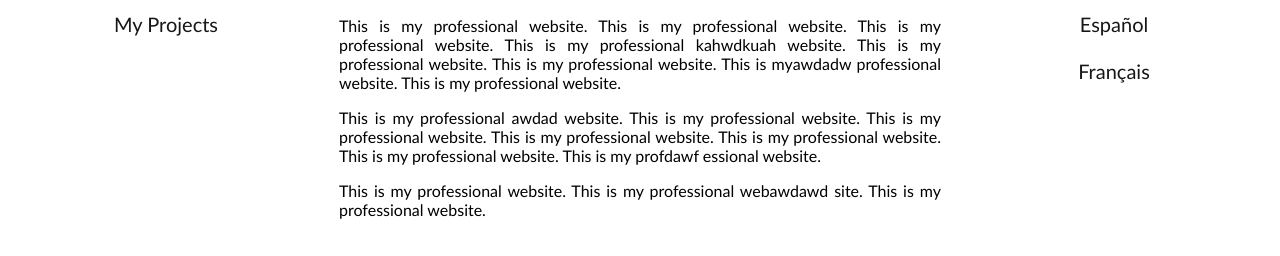
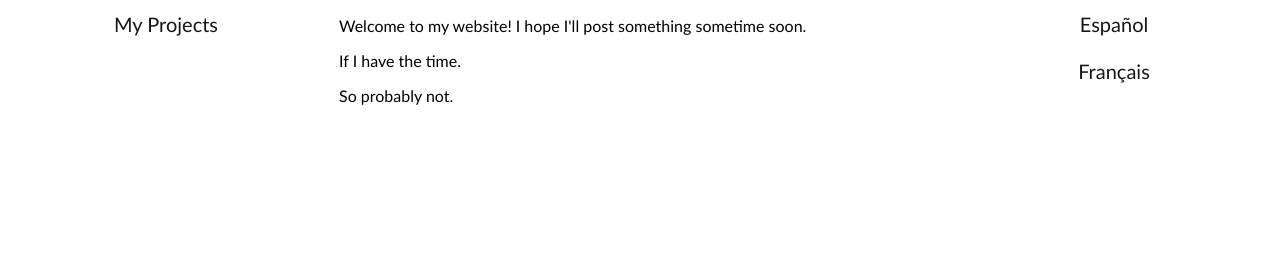
Before and after one commit to grodriguezbarrero/grodriguezbarrero.github.io, a plain HTML site: page index.html in a window 1280 px wide. Shown: the part 94-350 px from the top of the page. Drawn offline with Linux system fonts and the light colour scheme; a script that the page names is missing.

Commit message:
Update index.html

```diff
--- a/index.html
+++ b/index.html
@@ -26,9 +26,9 @@
 
     <div class="col-6">
       <h1>About</h1>
-      <p>This is my professional website. This is my professional website. This is my professional website. This is my professional kahwdkuah website. This is my professional website. This is my professional website. This is myawdadw professional website. This is my professional website.</p>
-      <p>This is my professional awdad website. This is my professional website. This is my professional website. This is my professional website. This is my professional website. This is my professional website. This is my profdawf essional website.</p>
-      <p>This is my professional website. This is my professional webawdawd site. This is my professional website.</p>
+      <p>Welcome to my website! I hope I'll post something sometime soon.</p>
+      <p>If I have the time.</p>
+      <p>So probably not.</p>
     </div>
 
     <div class="col-3 menu">
```
